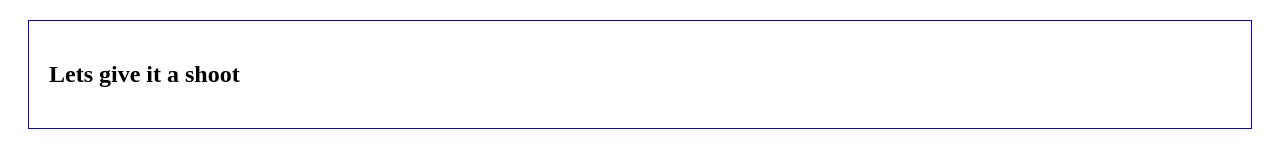
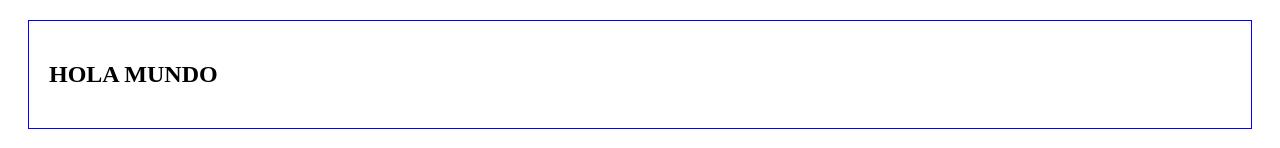
Before and after one commit to Chokolove/toDo-app, a plain HTML site: page index.html in a window 1280 px wide. Shown: the top 148 px of the page. Drawn offline with nearby package versions, Linux system fonts and the light colour scheme.

Commit message:
Hola MUndo

```diff
--- a/index.html
+++ b/index.html
@@ -9,7 +9,7 @@
   <body>
 
     <div class="container border-blue space">
-      <h2>Lets give it a shoot</h2>
+      <h2>HOLA MUNDO</h2>
     </div>
     <div class="container border-red">
       <section class="container">
```
